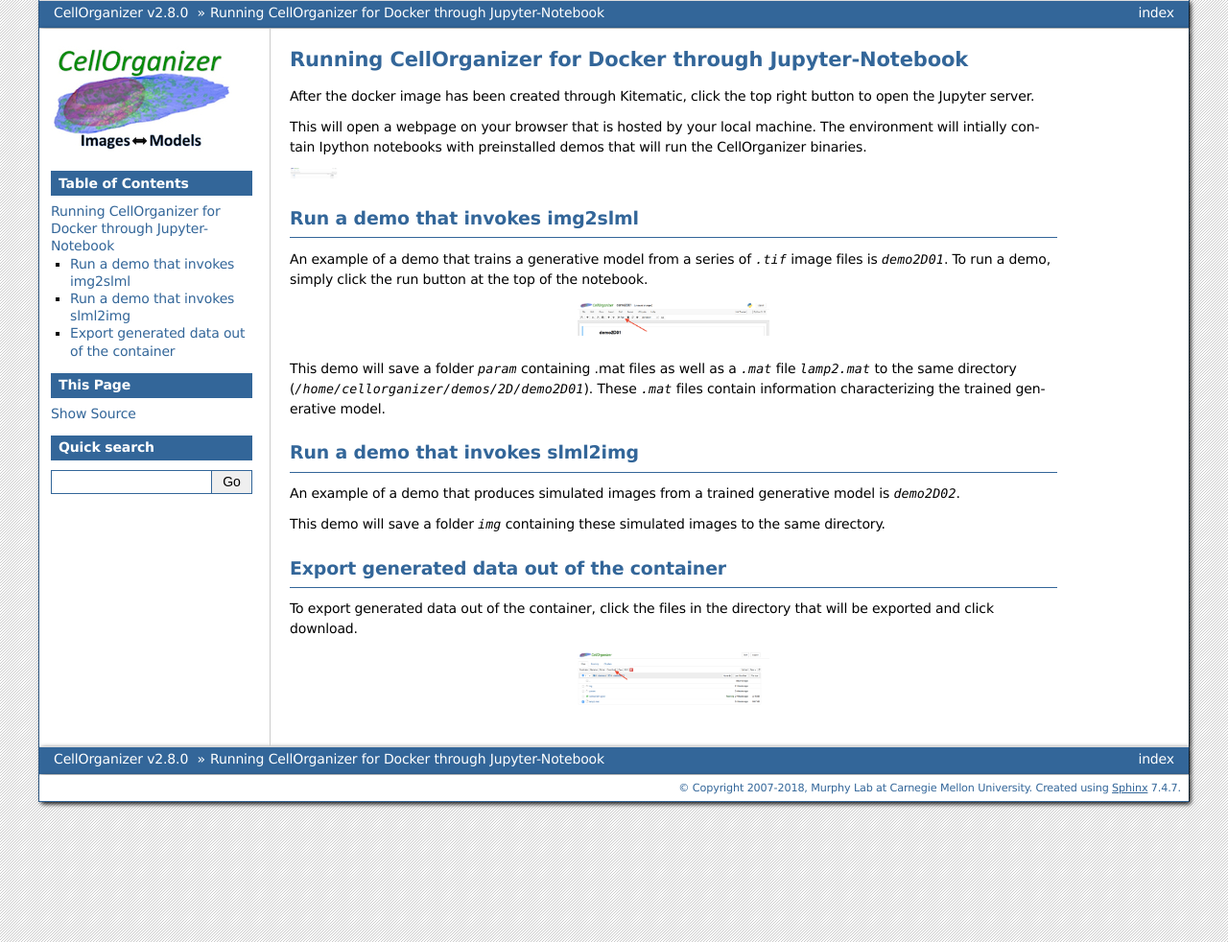
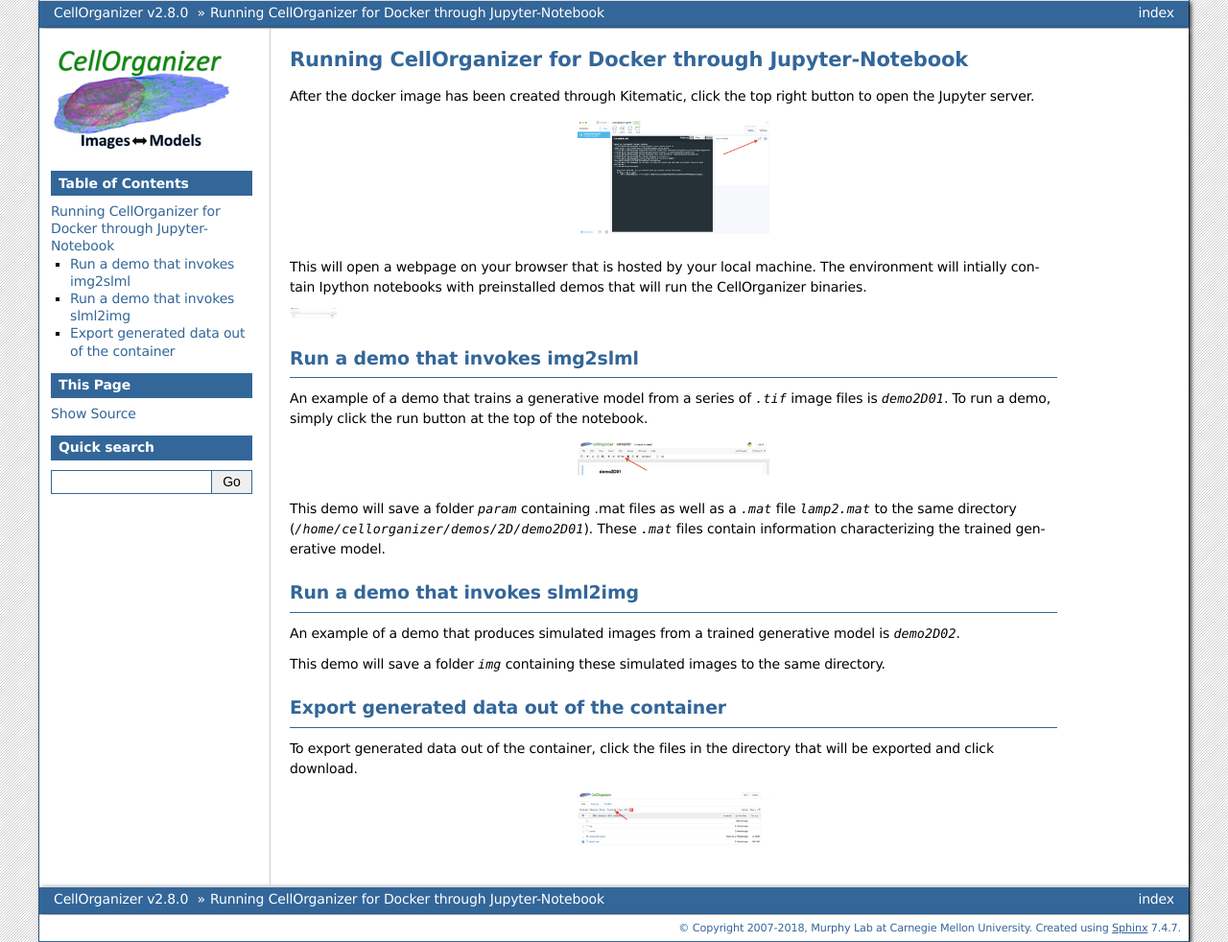
Before and after one commit to murphygroup/cellorganizer-documentation_old, a Sphinx documentation site: the page built from source/chapters/docker/running.rst, in a window 1280 px wide. Shown: the whole page at 96% size. Built offline with Sphinx 7.4.7, drawn with Linux system fonts in a browser that asks for light colours.

Commit message:
Update running.rst

```diff
--- a/source/chapters/docker/running.rst
+++ b/source/chapters/docker/running.rst
@@ -1,6 +1,9 @@
 Running CellOrganizer for Docker through Jupyter-Notebook
 ********************************
 After the docker image has been created through Kitematic, click the top right button to open the Jupyter server.
+
+.. figure:: Web_Click.png
+    :width: 200px
 
 This will open a webpage on your browser that is hosted by your local machine. The environment will intially contain Ipython notebooks with preinstalled demos that will run the CellOrganizer binaries.
 
```
